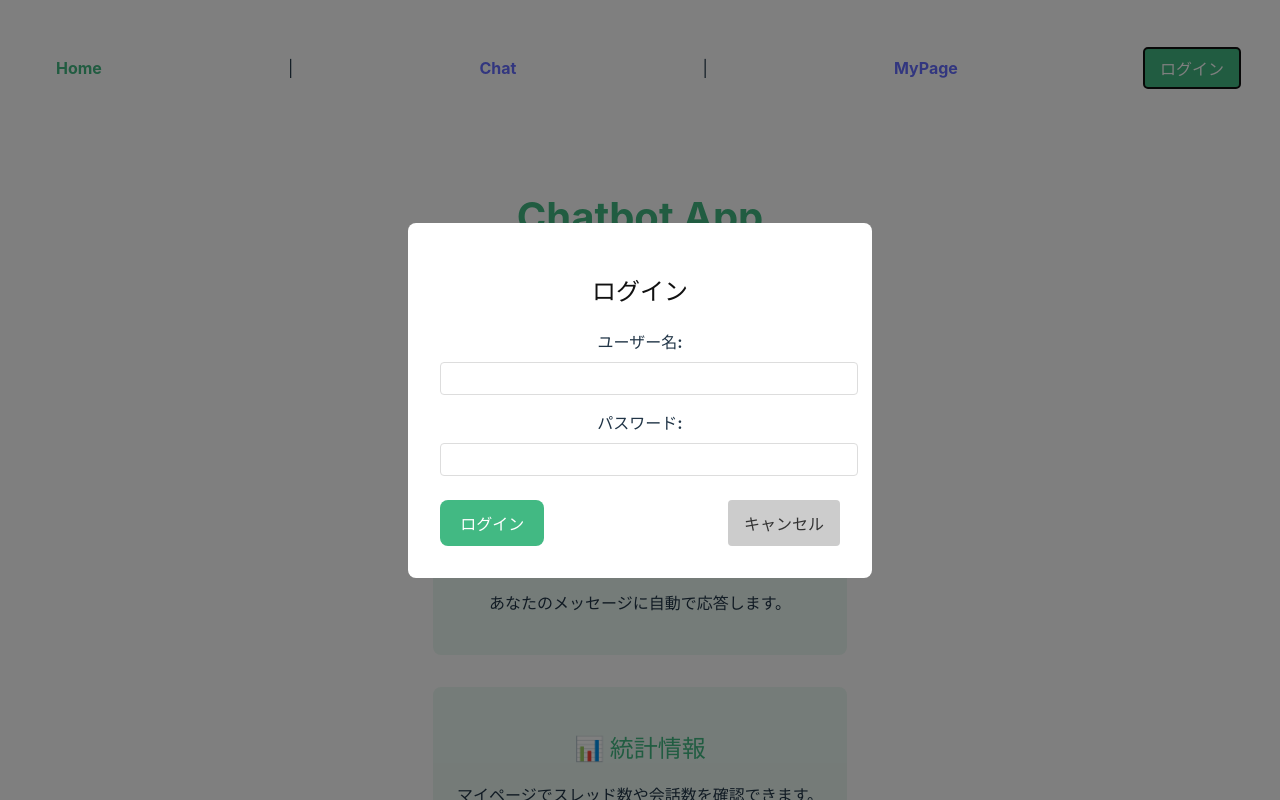
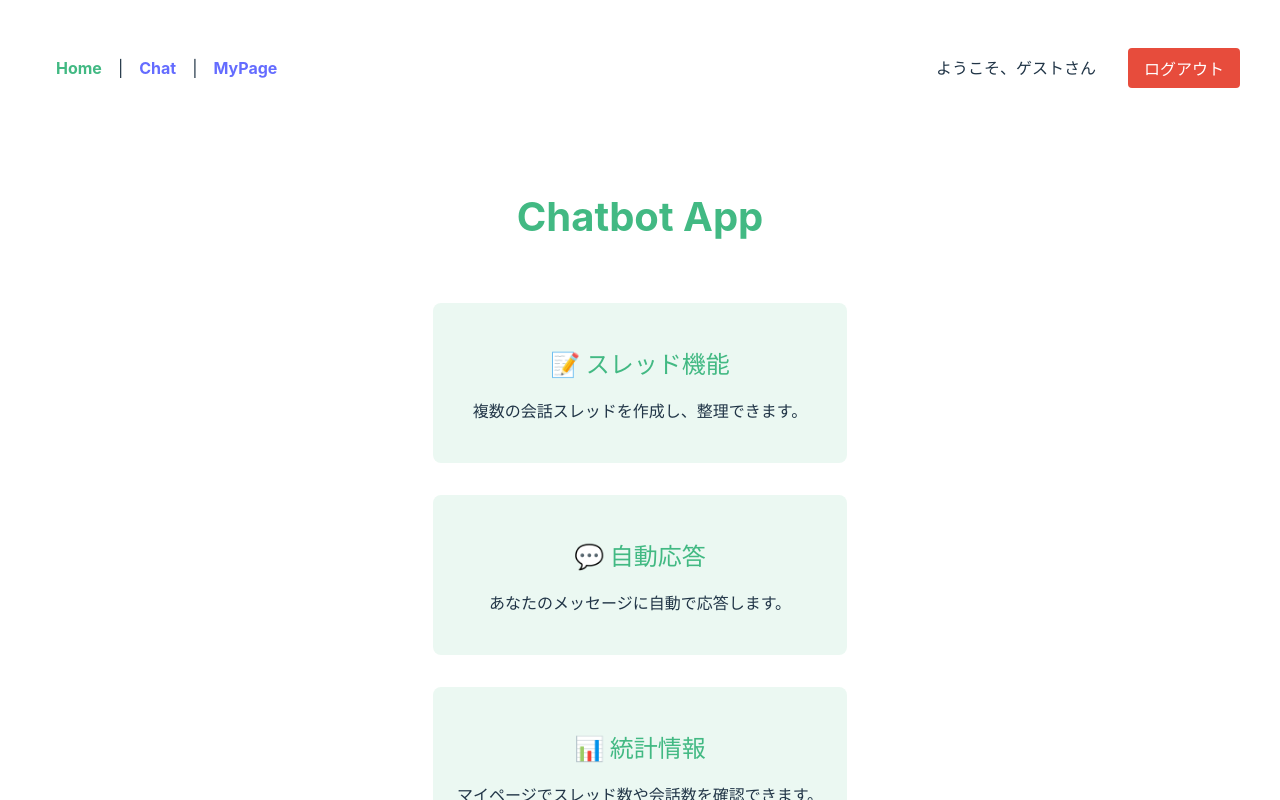
Before and after one commit to yuki5155/vue-learning, a Vue app in the folder chatbot/: page / in a window 1280 px wide. Both pictures are taken after a click on the button "ログイン". Shown: the top 800 px of the page. Built offline with nearby package versions, Linux system fonts and the light colour scheme.

Commit message:
Refactor App.vue to streamline authentication handling by removing the login modal and implementing direct login functionality. Update navigation to conditionally display links based on authentication status. Enhance router configuration to require authentication for the Chat route.

```diff
--- a/chatbot/src/App.vue
+++ b/chatbot/src/App.vue
@@ -2,9 +2,13 @@
   <div class="app-container">
     <header>
       <nav>
-        <router-link to="/">Home</router-link> |
-        <router-link to="/chat">Chat</router-link> |
-        <router-link to="/mypage">MyPage</router-link>
+        <div class="nav-links">
+          <router-link to="/">Home</router-link>
+          <template v-if="isAuthenticated">
+            | <router-link to="/chat">Chat</router-link> |
+            <router-link to="/mypage">MyPage</router-link>
+          </template>
+        </div>
 
         <div class="auth-buttons">
           <template v-if="isAuthenticated">
@@ -12,7 +16,7 @@
             <button @click="logout" class="auth-button logout-button">ログアウト</button>
           </template>
           <template v-else>
-            <button @click="showLoginForm = true" class="auth-button login-button">ログイン</button>
+            <button @click="login" class="auth-button login-button">ログイン</button>
           </template>
         </div>
       </nav>
@@ -20,39 +24,17 @@
     <main>
       <router-view />
     </main>
-
-    <!-- ログインモーダル -->
-    <div v-if="showLoginForm" class="login-modal">
-      <div class="login-modal-content">
-        <h2>ログイン</h2>
-        <div class="form-group">
-          <label for="username">ユーザー名:</label>
-          <input type="text" id="username" v-model="username" />
-        </div>
-        <div class="form-group">
-          <label for="password">パスワード:</label>
-          <input type="password" id="password" v-model="password" />
-        </div>
-        <div class="login-modal-buttons">
-          <button @click="login" class="login-button">ログイン</button>
-          <button @click="showLoginForm = false" class="cancel-button">キャンセル</button>
-        </div>
-      </div>
-    </div>
   </div>
 </template>
 
 <script lang="ts">
-import { defineComponent, ref, computed, onMounted } from 'vue';
+import { defineComponent, computed, onMounted } from 'vue';
 import { useStore } from 'vuex';
 
 export default defineComponent({
   name: 'App',
   setup() {
     const store = useStore();
-    const showLoginForm = ref(false);
-    const username = ref('');
-    const password = ref('');
 
     // 認証状態を取得
     const isAuthenticated = computed(() => store.getters['auth/isAuthenticated']);
@@ -65,12 +47,8 @@ export default defineComponent({
 
     // ログイン処理
     const login = () => {
-      if (username.value) {
-        store.dispatch('auth/login', username.value);
-        showLoginForm.value = false;
-        username.value = '';
-        password.value = '';
-      }
+      // デフォルトユーザー名でログイン
+      store.dispatch('auth/login', 'ゲスト');
     };
 
     // ログアウト処理
@@ -79,9 +57,6 @@ export default defineComponent({
     };
 
     return {
-      showLoginForm,
-      username,
-      password,
       isAuthenticated,
       currentUser,
       login,
@@ -109,6 +84,11 @@ nav {
   padding: 1rem 0;
   display: flex;
   justify-content: space-between;
+  align-items: center;
+}
+
+.nav-links {
+  display: flex;
   align-items: center;
 }
 
@@ -154,59 +134,4 @@ main {
   margin-right: 1rem;
   font-weight: bold;
 }
-
-/* ログインモーダルのスタイル */
-.login-modal {
-  position: fixed;
-  top: 0;
-  left: 0;
-  width: 100%;
-  height: 100%;
-  background-color: rgba(0, 0, 0, 0.5);
-  display: flex;
-  justify-content: center;
-  align-items: center;
-  z-index: 1000;
-}
-
-.login-modal-content {
-  background-color: white;
-  padding: 2rem;
-  border-radius: 8px;
-  width: 100%;
-  max-width: 400px;
-}
-
-.form-group {
-  margin-bottom: 1rem;
-}
-
-.form-group label {
-  display: block;
-  margin-bottom: 0.5rem;
-  font-weight: bold;
-}
-
-.form-group input {
-  width: 100%;
-  padding: 0.5rem;
-  border: 1px solid #ddd;
-  border-radius: 4px;
-}
-
-.login-modal-buttons {
-  display: flex;
-  justify-content: space-between;
-  margin-top: 1.5rem;
-}
-
-.cancel-button {
-  background-color: #ccc;
-  color: #333;
-  padding: 0.5rem 1rem;
-  border: none;
-  border-radius: 4px;
-  cursor: pointer;
-  font-weight: bold;
-}
 </style>
--- a/chatbot/src/router/index.ts
+++ b/chatbot/src/router/index.ts
@@ -10,7 +10,10 @@ const routes: Array<RouteRecordRaw> = [
   {
     path: '/chat',
     name: 'Chat',
-    component: () => import('../views/ChatPage.vue')
+    component: () => import('../views/ChatPage.vue'),
+    meta: {
+      requiresAuth: true
+    }
   },
   {
     path: '/mypage',
```
